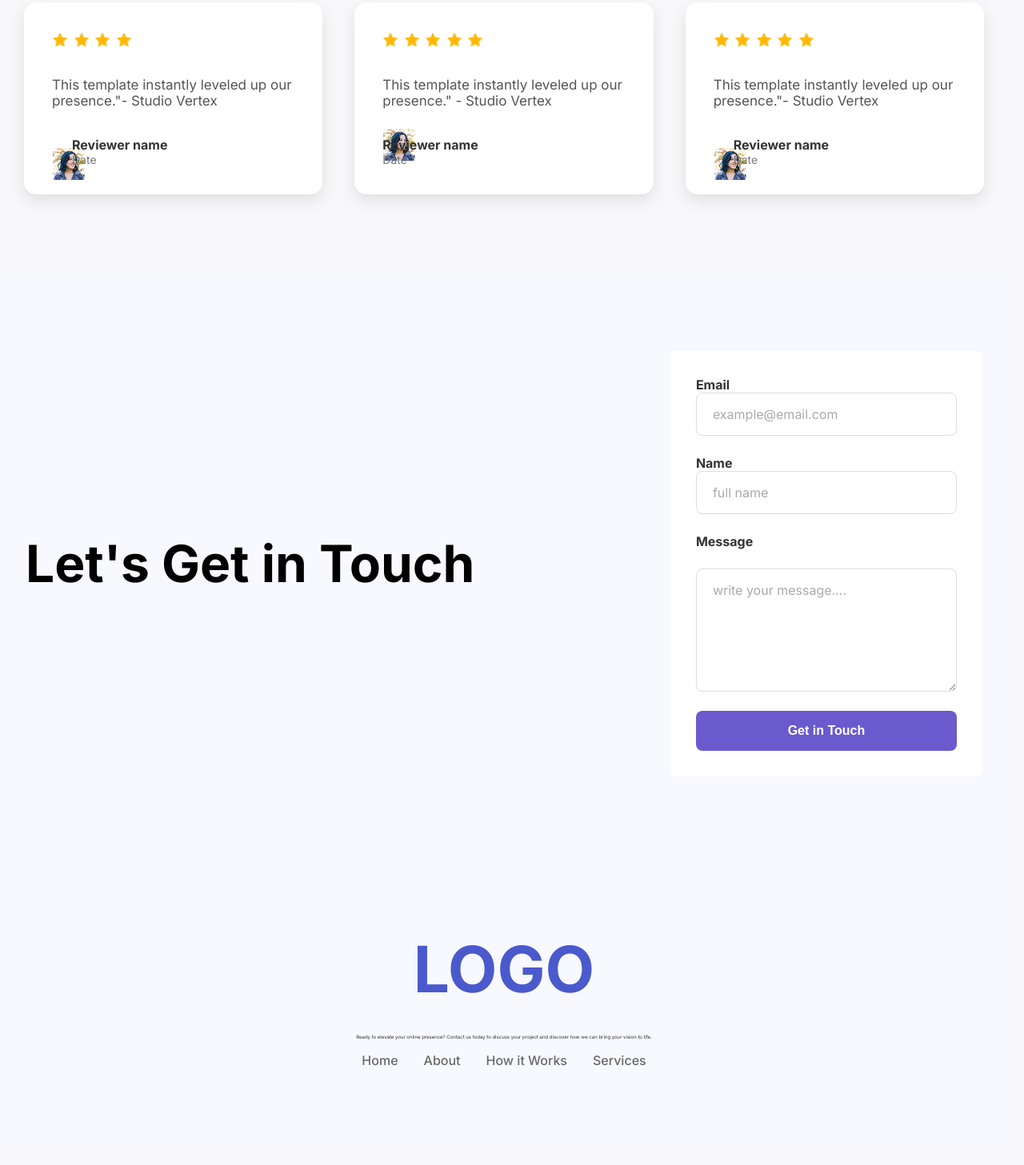
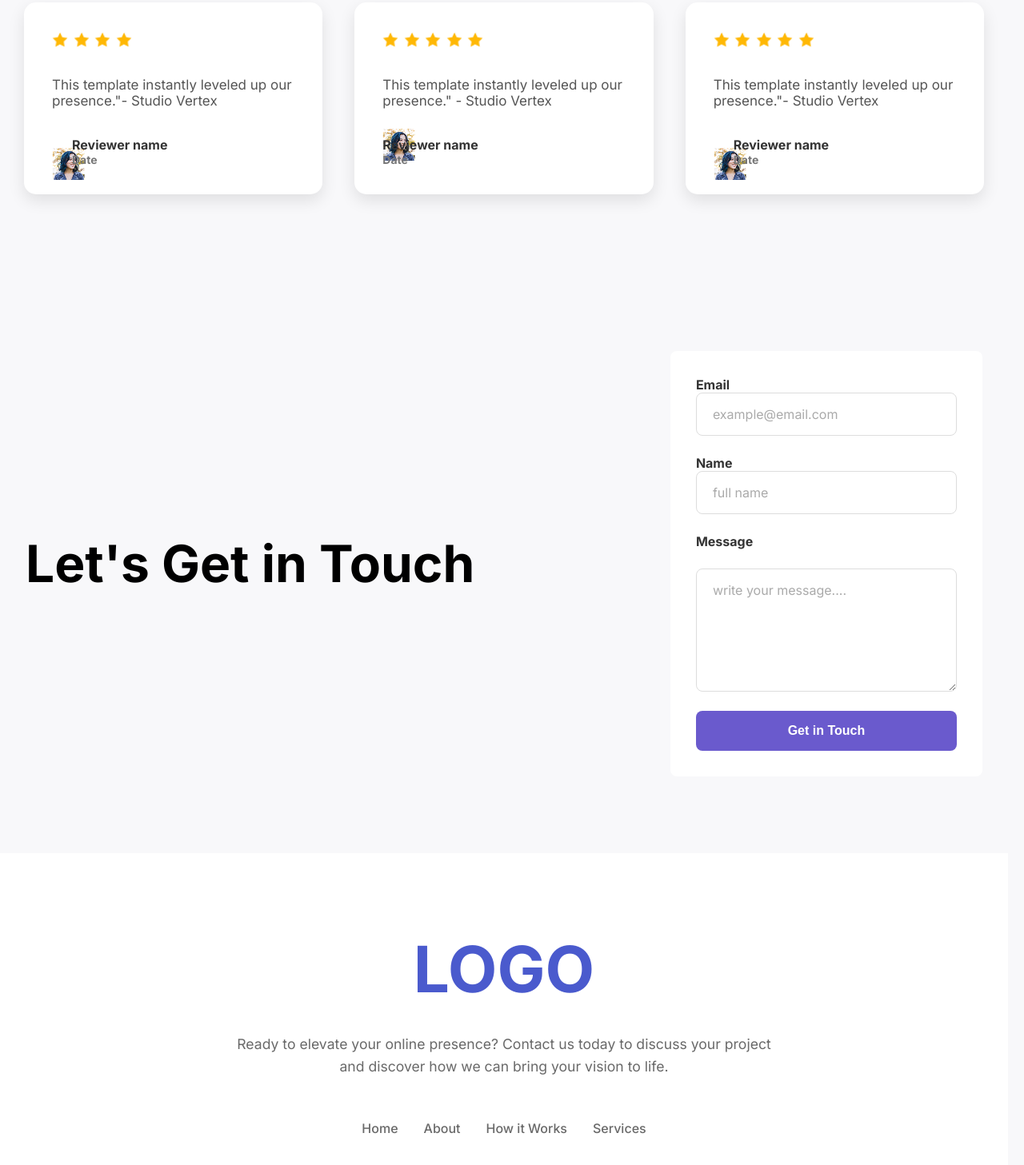
Before and after one commit to Nazifah-The-G/Ui-template-website, a plain HTML site: page index.html in a window 1280 px wide. Shown: the part 1876-3333 px from the top of the page at 80% size. Before the commit the page ends 3308 px from the top, so only its background shows below. Drawn offline with Linux system fonts and the light colour scheme.

Commit message:
retouch1

```diff
--- a/index.html
+++ b/index.html
@@ -64,7 +64,7 @@
                  </div>
                  <div class="reviewer-details">
                      <div class="name">Reviewer name</div>
-                     <div class="date">Date</div>
+                     <div class="date name">Date</div>
                  </div>
              </div>
          </div>
@@ -83,7 +83,7 @@
                  </div>
                  <div class="reviewer-details">
                      <div class="name">Reviewer name</div>
-                     <div class="date">Date</div>
+                     <div class="date name">Date</div>
                      </div>
                  </div>
              </div>
@@ -104,7 +104,7 @@
                  </div>
                  <div class="reviewer-details">
                      <div class="name">Reviewer name</div>
-                     <div class="date">Date</div>
+                     <div class="date name">Date</div>
                  </div>
              </div>
          </div>
--- a/style.css
+++ b/style.css
@@ -193,10 +193,11 @@ min-height: 500px;
     padding: 100px 20px;
     max-width: 1200px;
     margin: 0 auto;
-    text-align: center;
+    align-items: center;
 }
 
 .user-reviews-section h2 {
+    text-align:center;
     font-size: 44px;
     font-weight: 700;
     color: #333;
@@ -262,7 +263,11 @@ object-fit:cover;
 .date {
     font-size: 14px;
     color: #777;
-}
+   }
+   .name,.reviewer-pic{
+       justify-content: space-between;
+   }
+
 /*Newsletter-Section*/
 body {
     margin-right: 20px;
@@ -273,7 +278,6 @@ body {
     display: flex;
     justify-content: center;
     align-items: center;
-    background-color: #f8f9fe;
     padding: 6em 0;
 
 }
@@ -333,13 +337,12 @@ textarea {
     font-family: inherit;
     box-sizing: border-box;
     color: #333;
-    background-color: #fff;
+
 }
 
 input::placeholder,
 textarea::placeholder {
     color: #aaa;
-    font-size: 1em;
 }
 .submit-button {
     background-color: #6a5acd;
@@ -359,7 +362,7 @@ textarea::placeholder {
 }
 /*Footer Section*/
 .footer-section {
-    background-color: #f8f9fe;
+    background-color: white;
     padding: 6em 0;
     text-align: center;
     color: #333;
@@ -379,7 +382,7 @@ textarea::placeholder {
 }
 
 .footer-description {
-    font-size: 0.3em;
+    font-size: 1.1em;
     line-height: 1.6;
     margin: 0 auto 3em auto;
     max-width: 700px;
@@ -392,9 +395,11 @@ textarea::placeholder {
     display: flex;
     justify-content: center;
     gap: 2em;
+}
+.footer-description{
     color: dimgrey;
+
 }
-
 .footer-nav li a {
     text-decoration: none;
     font-weight: 500;
```
